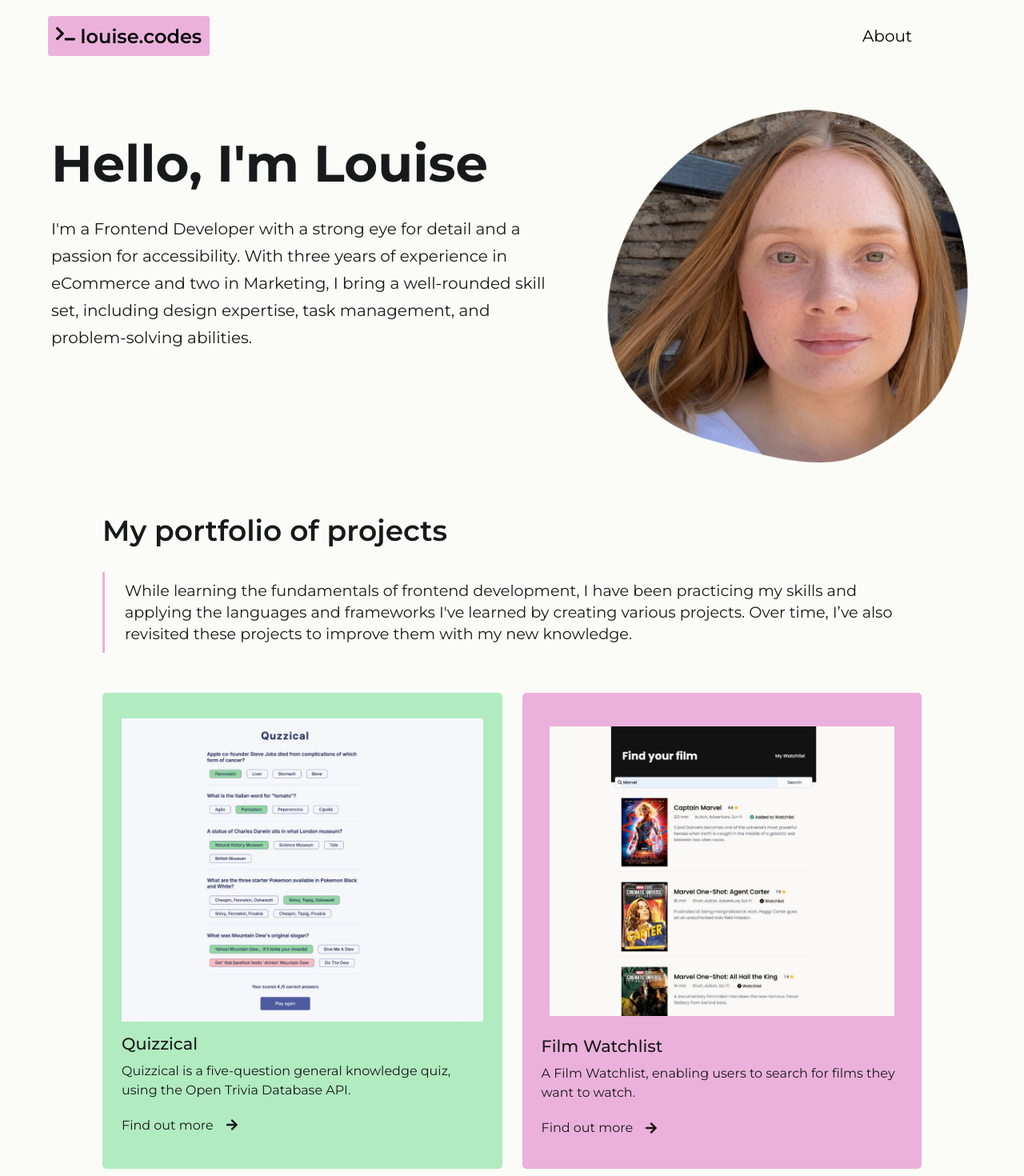
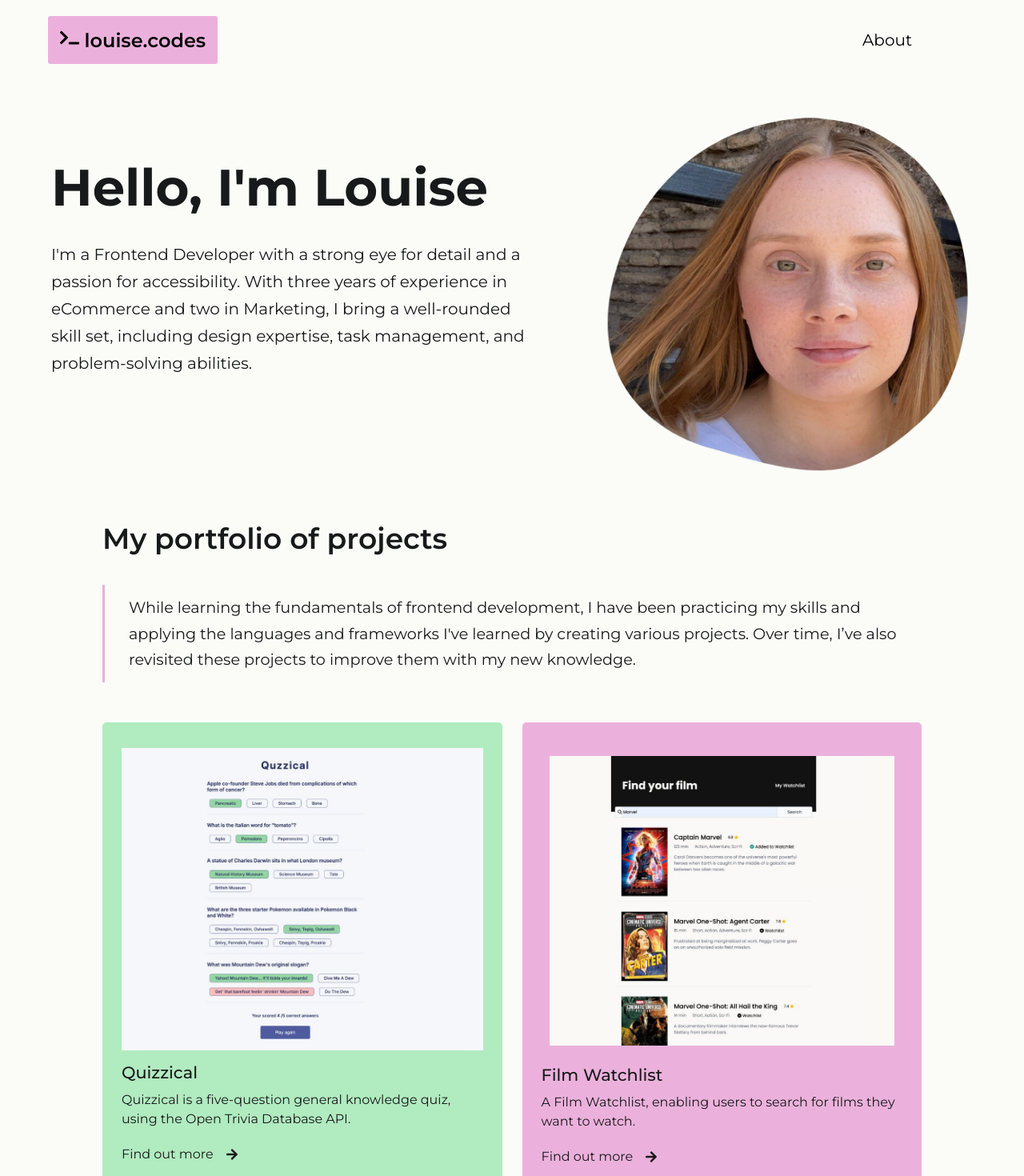
Before and after one commit to louiseka/portfolio, a React (Vite) app: page / in a window 1280 px wide. Shown: the part 40-1510 px from the top of the page at 80% size. Built offline with nearby package versions, Linux system fonts and the light colour scheme.

Commit message:
Relative units and updates for semantic html

```diff
--- a/src/components/AboutLayout.jsx
+++ b/src/components/AboutLayout.jsx
@@ -6,7 +6,7 @@ export default function AboutLayout() {
         <>
 
             <main>
-                <div className="about-section">
+                <section className="about-section">
                     <div className="hero-text">
                         <h1>Let me introduce myself</h1>
                         <p>Hi, I’m Louise! I bring a well-rounded skill set, including design expertise, task management, and problem-solving abilities. I’m self-motivated, detail-oriented, and committed to creating user-friendly, accessible digital experiences. </p>
@@ -15,7 +15,7 @@ export default function AboutLayout() {
                     </div>
 
                     <img className="profile-img" src="/assets/louise-profile.png" alt="Profile image of Louise smiling" />
-                </div>
+                </section>
 
                 <nav className="about-nav">
                     <NavLink to="." end title="Louise Aldridge's skills" className={({ isActive }) => (isActive ? 'nav-active active' : "")}>Skills</NavLink>
--- a/src/index.css
+++ b/src/index.css
@@ -38,7 +38,7 @@ h4 {
 
 h1 {
     font-size: 2rem;
-    padding: 20px 0 0;
+    padding: 0.625em 0 0;
 }
 
 h2 {
@@ -56,12 +56,12 @@ h4 {
 }
 
 p {
-    margin: 10px 0 2px;
+    margin: 0.625em 0 0.125em;
 }
 
 .small-text {
-    font-size: 14px;
-    margin: 20px 0;
+    font-size: 0.875rem;
+    margin: 1.43em 0;
 }
 
 /* Links */
@@ -101,7 +101,7 @@ p {
     color: #18191A;
     display: flex;
     align-items: center;
-    padding: 20px 0 10px;
+    padding: 1.25em 0 0.625em;
     text-decoration: none;
 }
 
@@ -113,11 +113,11 @@ p {
 
 .small-cta-link .icon,
 .medium-cta-link .icon {
-    margin: 0 0 0 15px;
+    margin: 0 0 0 0.95em;
 }
 
 .icon {
-    margin: 0 15px 0 0;
+    margin: 0 0.95em 0 0;
 }
 
 /* Navbar */
@@ -127,7 +127,7 @@ p {
     font-size: 1rem;
     background-color: #EBB1DC;
     border-radius: 3px;
-    padding: 10px;
+    padding: 0.625em;
 }
 
 .logo:hover:not(.active) {
@@ -138,7 +138,7 @@ nav {
     display: flex;
     align-items: center;
     justify-content: space-between;
-    margin: 40px 15px 10px;
+    margin: 2.5em 0.94em 0.625em;
 }
 
 nav a {
@@ -147,8 +147,8 @@ nav a {
 }
 
 .nav-links a {
-    padding-left: 30px;
-    padding-right: 20px;
+    padding-left: 1.875em;
+    padding-right: 1.25em;
     cursor: pointer;
     font-size: 1rem;
 }
@@ -171,7 +171,7 @@ footer {
     max-width: 100%;
     background-color: #F8E6F3;
     padding: 0;
-    margin: 100px 0 0;
+    margin: 6.25em 0 0;
 }
 
 .footer-logo {
@@ -184,7 +184,7 @@ footer {
 .small-title {
     font-weight: 600;
     font-size: 1rem;
-    padding: 0 0 10px 0;
+    padding: 0 0 0.625em 0;
 }
 
 .footer-container {
@@ -200,7 +200,7 @@ footer {
 .footer-socials {
     max-width: 100%;
     border: none;
-    padding: 20px 25px;
+    padding: 1.25em 1.56em;
 }
 
 .footer-about p,
@@ -217,7 +217,7 @@ footer {
 .social-icon {
     font-size: 2rem;
     color: #18191A;
-    margin: 15px 10px 0 0;
+    margin: 0.47em 0.31em 0 0;
     text-decoration: none;
 }
 
@@ -227,7 +227,7 @@ a[href^="mailto:"] {
 
 .rights-decl {
     max-width: 100%;
-    padding: 50px 20px 10px;
+    padding: 3.125em 1.25em 0.625em;
 }
 
 
@@ -236,7 +236,7 @@ a[href^="mailto:"] {
 
 header {
     max-width: 90%;
-    margin: 0 auto 50px;
+    margin: 0 auto 3.125em;
 }
 
 .hero-text {
@@ -253,12 +253,12 @@ header {
 
 .sub-text {
     font-size: 1rem;
-    line-height: 1.7rem;
+    line-height: 1.7;
     border: none;
 }
 
 .project-title {
-    margin: 15px 0 10px;
+    margin: 0.7em 0 0.5em;
 }
 
 .project-desc {
@@ -276,7 +276,7 @@ header {
 .project-details {
     max-width: 90%;
     margin: 0px auto;
-    padding: 0 0 50px;
+    padding: 0 0 3.125em;
 }
 
 .project-details {
@@ -285,7 +285,7 @@ header {
 
 .wrapper {
     max-width: 100%;
-    margin: 50px auto;
+    margin: 3.125em auto;
     display: grid;
     grid-template-columns: repeat(3, 1fr);
     gap: 25px;
@@ -370,7 +370,7 @@ header {
 
 .sub-text,
 .overview-text {
-    margin: 10px 0 60px;
+    margin: 0.625em 0 3.75em;
 }
 
 .overview-text {
@@ -384,7 +384,7 @@ header {
 .project-img {
     max-width: 100%;
     display: flex;
-    margin: 15px auto;
+    margin: 0.94em auto;
 }
 
 .project-imgs-section {
@@ -401,20 +401,20 @@ header {
 .skills-section,
 .certifications-section {
     max-width: 90%;
-    margin: 0 auto 50px;
+    margin: 0 auto 3.125em;
 }
 
 .details-section-purple,
 .details-section-green,
 .details-section-pink {
     max-width: 100%;
-    margin: 10px 0;
+    margin: 0.625em 0;
     line-height: 1.7;
     border: none;
 }
 
 .detail-sub {
-    margin: 5px 0 0 0;
+    margin: 0.28em 0 0 0;
     font-size: 1.1rem;
 }
 
@@ -422,7 +422,7 @@ header {
 
 .skills-container {
     display: flex;
-    margin: 25px 0;
+    margin: 1.56em 0;
     justify-content: flex-start;
     gap: 15px;
     flex-wrap: wrap;
@@ -432,7 +432,7 @@ header {
 .pink-label,
 .green-label,
 .purple-label {
-    padding: 8px 15px;
+    padding: 0.55em 1.04em;
     border-radius: 6px;
     margin: 0;
     font-size: 0.9rem;
@@ -455,7 +455,7 @@ header {
 
 .about-nav {
     max-width: 90%;
-    margin: 0 auto 50px;
+    margin: 0 auto 3.125em;
     justify-content: flex-start;
     gap: 12px;
     font-size: 1rem;
@@ -487,7 +487,7 @@ header {
     }
 
     .about-section .hero-text {
-        padding-right: 60px;
+        padding-right: 3.75em;
     }
 }
 
@@ -498,7 +498,7 @@ header {
     }
 
     .about-section p {
-        margin: 5px 0;
+        margin: 0.31em 0;
     }
 }
 
@@ -510,22 +510,22 @@ header {
     /* Links */
     .cta-link {
         font-size: 1.6rem;
-        padding: 40px 0 0;
+        padding: 0.98em 0 0;
     }
 
     .medium-cta-link {
         font-size: 1.25rem;
-        padding: 40px 0 0;
+        padding: 1.56em 0 0;
     }
 
     /* Nav */
     nav {
-        margin: 60px;
+        margin: 3.75em;
     }
 
     .nav-links a {
         font-size: 1.25rem;
-        padding-right: 80px;
+        padding-right: 4em;
     }
 
 
@@ -536,8 +536,8 @@ header {
     }
 
     footer {
-        padding: 150px 0;
-        margin: 200px 0 0;
+        padding: 9.375em 0;
+        margin: 12.5em 0 0;
     }
 
     .footer-container {
@@ -574,7 +574,7 @@ header {
     }
 
     header .hero-text {
-        padding-right: 60px;
+        padding-right: 3.75em;
     }
 
     .hero-text {
@@ -596,16 +596,16 @@ header {
     }
 
     .about-text {
-        padding-right: 20px;
+        padding-right: 1.25em;
     }
 
     .details-section-purple,
     .details-section-green,
     .details-section-pink {
         max-width: 65%;
-        margin: 30px 0 0 80px;
+        margin: 1.875em 0 0 5em;
         line-height: 1.5;
-        padding: 10px 25px;
+        padding: 0.625em 1.56em;
     }
 
     .details-section-purple {
@@ -628,7 +628,7 @@ header {
     .pink-label,
     .green-label,
     .purple-label {
-        padding: 13px 30px;
+        padding: 0.71em 1.63em;
         font-size: 1.15rem;
     }
 
@@ -637,12 +637,12 @@ header {
     .sub-text,
     .overview-text {
         border-left: #EBB1DC solid 3px;
-        margin: 30px 0;
+        margin: 1.88em 0;
     }
 
     .overview-text,
     .sub-text {
-        padding: 10px 25px;
+        padding: 0.625em 1.56em;
     }
 
     .heading {
@@ -663,7 +663,7 @@ header {
 
     .wide-grid-img {
         width: 50%;
-        padding: 10px;
+        padding: 0.625em;
     }
 
     .wide-inner-content {
@@ -672,14 +672,14 @@ header {
     }
 
     .wider-inner-text {
-        padding: 0 20px;
+        padding: 0 1.25em;
     }
 
     /* Project Details Page */
 
     .project-img {
         max-width: 33%;
-        margin: 40px auto;
+        margin: 2.5em auto;
     }
 
     .project-imgs-section {
@@ -772,7 +772,7 @@ header {
         /* Automatically adjust row height */
     }
 
-    .wrapper>div {
+    .wrapper>section {
         grid-column: auto;
         grid-row: auto;
     }
--- a/src/pages/Projects/Projects.jsx
+++ b/src/pages/Projects/Projects.jsx
@@ -16,7 +16,7 @@ export default function Projects() {
 
 
         return (
-            <div key={project.id} className={projectGridPosition}>
+            <section key={project.id} className={projectGridPosition}>
                 <div className={isWide ? "wide-inner-content" : ""}>
                     <img className={isWide ? "wide-grid-img" : "normal-grid-img"} src={projectThumbnail} />
                     <div className={isWide ? "wider-inner-text" : ""}>
@@ -25,7 +25,7 @@ export default function Projects() {
                         <Link className="small-cta-link" to={`projects/${project.id}`} title={`More details about ${projectName}`} key={project.id}>Find out more <FaArrowRight className="icon" /> </Link>
                     </div>
                 </div>
-            </div >
+            </section >
         )
 
 
@@ -33,13 +33,13 @@ export default function Projects() {
     })
 
     return (
-        <div className="projects-grid" id="projects">
+        <main className="projects-grid" id="projects">
             <h2>My portfolio of projects</h2>
             <p className="sub-text"> While learning the fundamentals of frontend development, I have been practicing my skills and applying the languages and frameworks I've learned by creating various projects. Over time, I’ve also revisited these projects to improve them with my new knowledge. </p>
             <div className="wrapper">
                 {projectElements}
             </div>
-        </div>
+        </main>
 
     )
 
```
